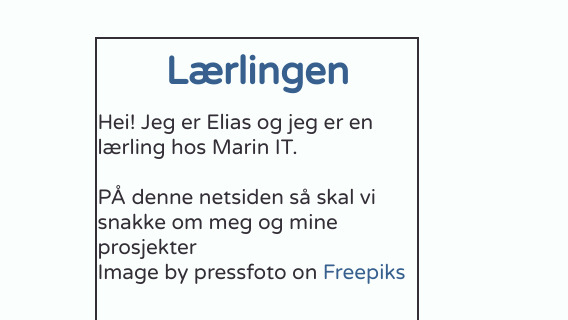
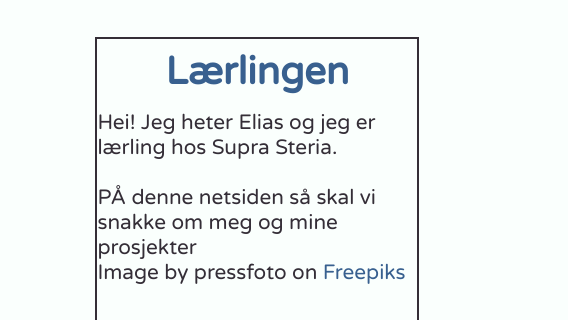
Before and after one commit to NisseNoss/WebSite, a plain HTML site: page index.html in a window 1280 px wide. Shown: the part 147-467 px from the top of the page, 0-568 px from the left. Drawn offline with nearby package versions, Linux system fonts and the light colour scheme.

Commit message:
Update index.html

```diff
--- a/index.html
+++ b/index.html
@@ -19,7 +19,7 @@
 <section id="intro">
     <div id="introtext">
         <h3>Lærlingen</h3>
-        <p>Hei! Jeg er Elias og jeg er en lærling hos Marin IT.</p>
+        <p>Hei! Jeg heter Elias og jeg er lærling hos Supra Steria.</p>
         <br>
         <p>PÅ denne netsiden så skal vi snakke om meg og mine prosjekter</p>
 
```
